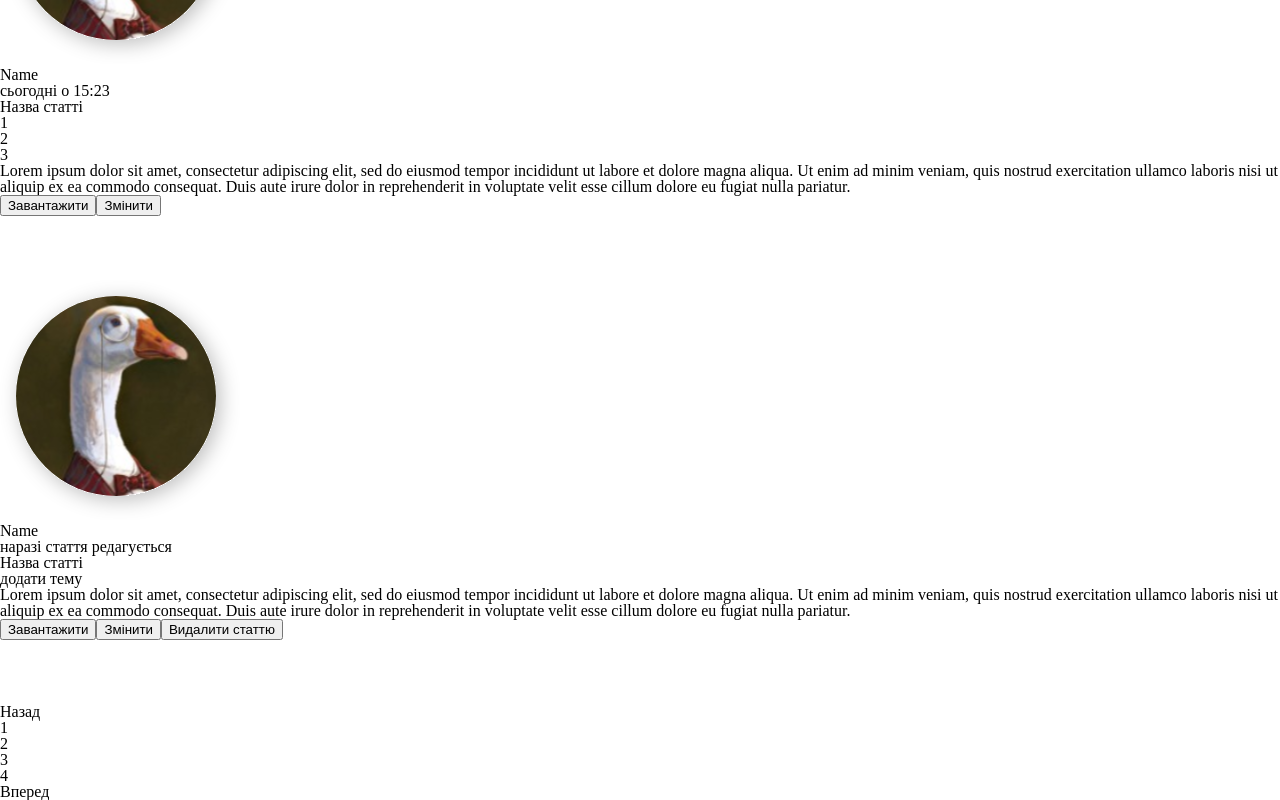
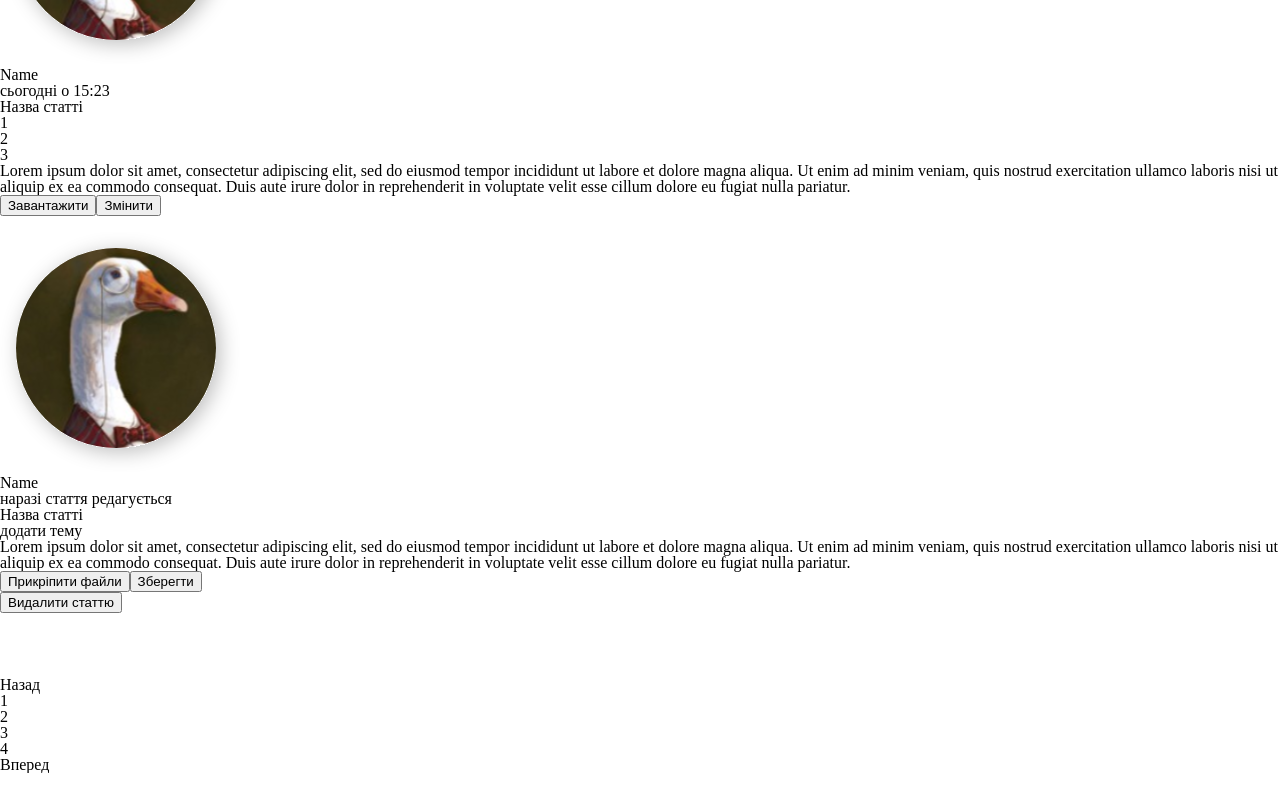
Before and after one commit to Ragnorosss/mediation, a React (Create React App) app: page / in a window 1280 px wide. Shown: the part 1671-2471 px from the top of the page. After the commit the page ends 2444 px from the top, so only its background shows below. Built offline with nearby package versions, Linux system fonts and the light colour scheme.

Commit message:
added block мои статьї, сделал две карточки для статей

```diff
--- a/src/section/Maininfo.jsx
+++ b/src/section/Maininfo.jsx
@@ -54,52 +54,48 @@ export default function MainInfo() {
             <br/>
 
             {/* mine article */}
-            <div className="">
-                <h1 className='title-text-article'>Мої статтi:</h1>
-                <div className="search-input">
-                    <input type="" placeholder='Введiть назву статтi для пошуку'/>
-                </div>
+            <div className="main-article">
+                <div className="article-wrapper">
+                    <p className='text-article'>Мої статтi:</p>
+                    <input className="search-input text-input" placeholder='Введiть назву статтi для пошуку'/>
                     <div className="card-urticle-new">
-                    <div className="">
-                        <img src={Avatar} alt="" />
-                        <h3>Name</h3>
-                        <p>сьогодні о 15:23</p>
+                        <div className="section-info">
+                            <img className='avatar' src={Avatar} alt="" />
+                            <h3 className='text-name'>Name</h3>
+                            <p className='data-post'>сьогодні о 15:23</p>
                         </div>
                         <div className="title-article">
-                        <p>Назва статті</p>
+                            <p className='text-name-article'>Назва статті</p>
                             <div className="item-subject">
-                            <nav>
-                                <ul>
-                                    <li>1</li>
-                                    <li>2</li>
-                                    <li>3</li>
+                                <ul className='ul-list'>
+                                    <li className='list-item'>1</li>
+                                    <li className='list-item'>2</li>
+                                    <li className='list-item'>3</li>
                                 </ul>
-                            </nav>
                             </div>
                         </div>
                         <div className="articl-block-info">
+                            <p className='text-articl-info'>
                                 Lorem ipsum dolor sit amet, consectetur adipiscing elit, sed do eiusmod tempor incididunt ut labore et dolore magna aliqua.
                                 Ut enim ad minim veniam, quis nostrud exercitation ullamco laboris nisi ut aliquip ex ea commodo consequat.
                                 Duis aute irure dolor in reprehenderit in voluptate velit esse cillum dolore eu fugiat nulla pariatur.
+                            </p>
                         </div>
                         <div className="btn-block">
-                        <button>Завантажити</button>
-                        <button>Змінити</button>
+                            <button className='btn-download text-btn-download'>Завантажити</button>
+                            <button className='btn-create text-btn-create'>Змінити</button>
                         </div>
                     </div>
 
                     <br/>
-                <br/>
-                <br/>
-                <br/>
 
                     <div className="card-urticle-editinig">
-                    <div className="">
-                        <img src={Avatar} alt="" />
-                        <h3>Name</h3>
-                        <p>наразі стаття редагується</p>
+                        <div className="section-info-2">
+                            <img className='avatar' src={Avatar} alt="" />
+                            <h3 className='text-name'>Name</h3>
+                            <p className='text-article-creat'>наразі стаття редагується</p>
                         </div>
-                    <div className="title-article">
+                        <div className="title-article-aside">
                             <p>Назва статті</p>
                             <div className="item-subject">
                                 <p>додати тему</p>
@@ -110,10 +106,12 @@ export default function MainInfo() {
                             Ut enim ad minim veniam, quis nostrud exercitation ullamco laboris nisi ut aliquip ex ea commodo consequat.
                             Duis aute irure dolor in reprehenderit in voluptate velit esse cillum dolore eu fugiat nulla pariatur.
                         </div>
-                    <div className="btn-block">
-                        <button>Завантажити</button>
-                        <button>Змінити</button>
-                        <button>Видалити статтю</button>
+                        <div className="btn-block-created">
+                            <div className="btn-block-start">
+                                <button className='text-btn-attach btn-attach'>Прикріпити файли</button>
+                                <button className='text-btn-saved btn-saved'>Зберегти</button>
+                            </div>
+                            <button className='text-btn-deleted btn-deleted'>Видалити статтю</button>
                         </div>
                     </div>
 
@@ -137,6 +135,7 @@ export default function MainInfo() {
                         </div>
                     </div>
                 </div>
+            </div>
             {/* mine article */}
         </section>
     )
```
Lines whose indentation alone changed are shown as unchanged.
